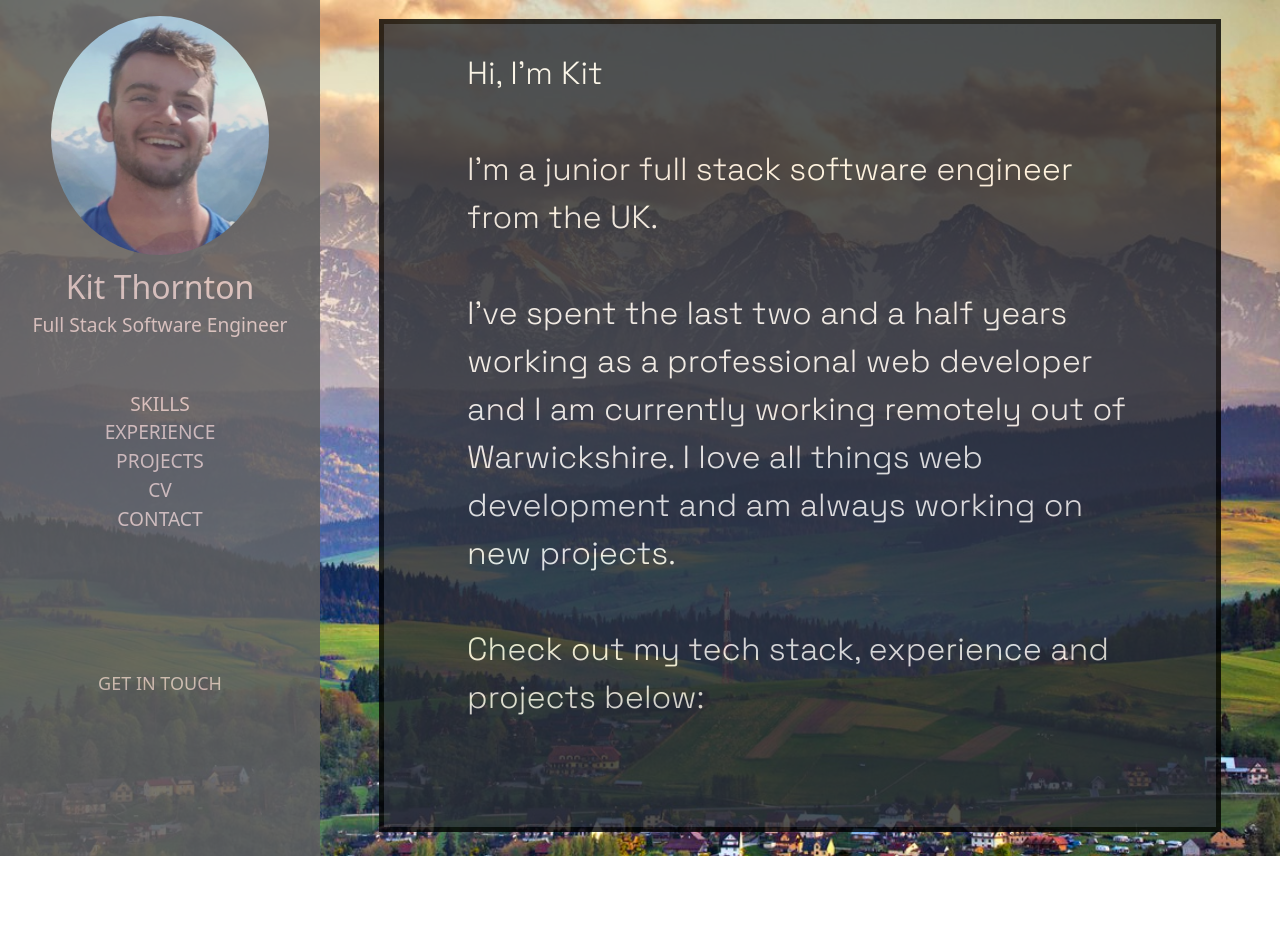
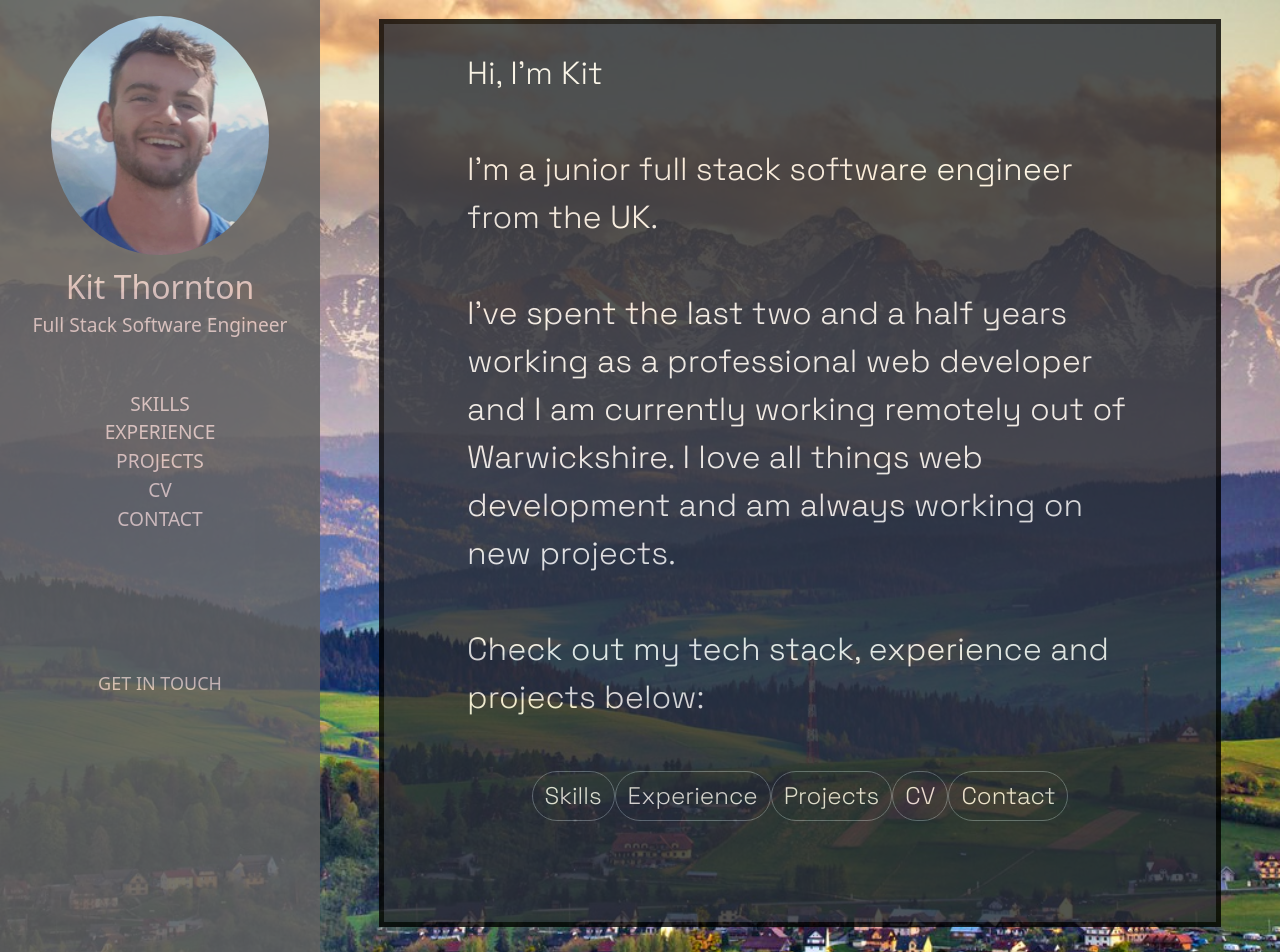
Before and after one commit to KitThornton/PortfolioWebsite, a React (Create React App) app: page / in a window 1280 px wide. Shown: the top 952 px of the page. Before the commit the page ends 856 px from the top, so only its background shows below. Built offline with nearby package versions, Linux system fonts and the light colour scheme; some icons are missing.

Commit message:
adding home page button group

```diff
--- a/src/App.css
+++ b/src/App.css
@@ -5,6 +5,7 @@
 .content-box {
   margin: 2% 5% 5%;
   background-color: #282c34;
+  /*background-color: #616161;*/
   width: 90%;
   height: 95%;
   opacity: 0.8;
--- a/src/components/SectionButtonGroup/SectionButtonGroup.css
+++ b/src/components/SectionButtonGroup/SectionButtonGroup.css
@@ -0,0 +1,16 @@
+@import url('https://fonts.googleapis.com/css2?family=Space+Grotesk:wght@300&display=swap');
+
+Button {
+    color: floralwhite !important;
+    /*font-family: 'Space Grotesk', sans-serif !important;*/
+}
+@media screen and (max-width: 767px) {
+    Button {
+        font-size: large !important;
+    }
+}
+@media screen and (min-width: 767px) {
+    Button {
+        font-size: x-large !important;
+    }
+}
--- a/src/components/SectionButtonGroup/SectionButtonGroup.js
+++ b/src/components/SectionButtonGroup/SectionButtonGroup.js
@@ -0,0 +1,37 @@
+import {Button} from "react-bootstrap";
+import {NavLink} from "react-router-dom";
+import './SectionButtonGroup.css'
+
+export const SectionButtonGroup = () => {
+    return (
+        <div className="pt-5 text-center">
+            {/*<ButtonGroup className="btn-secondary">*/}
+                <Button variant="outline-secondary" className="rounded-pill">
+                    <NavLink to="/skills">
+                        Skills
+                    </NavLink>
+                </Button>
+                <Button variant="outline-secondary" className="rounded-pill">
+                    <NavLink to="/experience">
+                        Experience
+                    </NavLink>
+                </Button>
+                <Button variant="outline-secondary" className="rounded-pill">
+                    <NavLink to="/projects">
+                        Projects
+                    </NavLink>
+                </Button>
+                <Button variant="outline-secondary" className="rounded-pill">
+                    <NavLink to="/CV">
+                        CV
+                    </NavLink>
+                </Button>
+                <Button variant="outline-secondary" className="rounded-pill">
+                    <NavLink to="/contact">
+                        Contact
+                    </NavLink>
+                </Button>
+            {/*</ButtonGroup>*/}
+        </div>
+    )
+}
--- a/src/pages/Home.js
+++ b/src/pages/Home.js
@@ -1,4 +1,5 @@
 import './Home.css'
+import {SectionButtonGroup} from '../components/SectionButtonGroup/SectionButtonGroup'
 
 export const Home = () => {
     return (
@@ -21,6 +22,7 @@ export const Home = () => {
                 <br />
                 <br />
                 Check out my tech stack, experience and projects below:
+                <SectionButtonGroup />
             </div>
         </div>
     )
```
